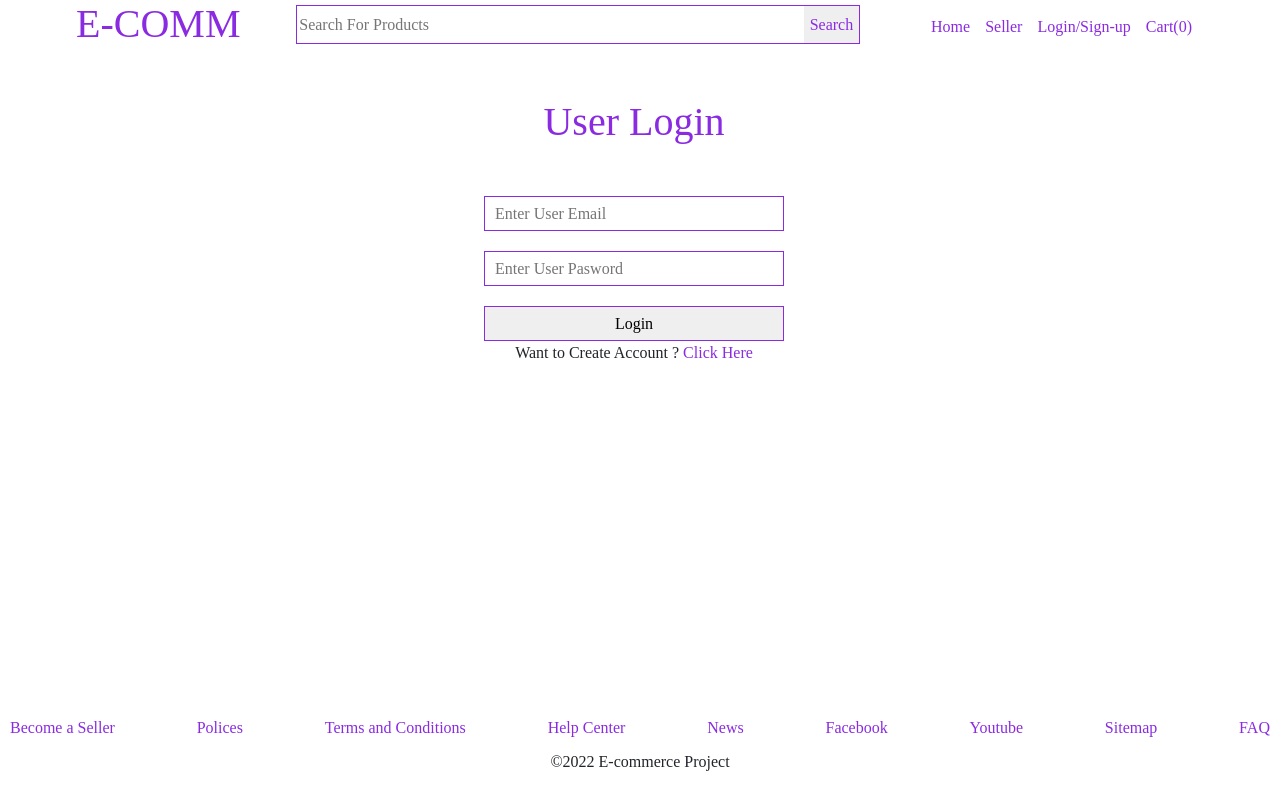
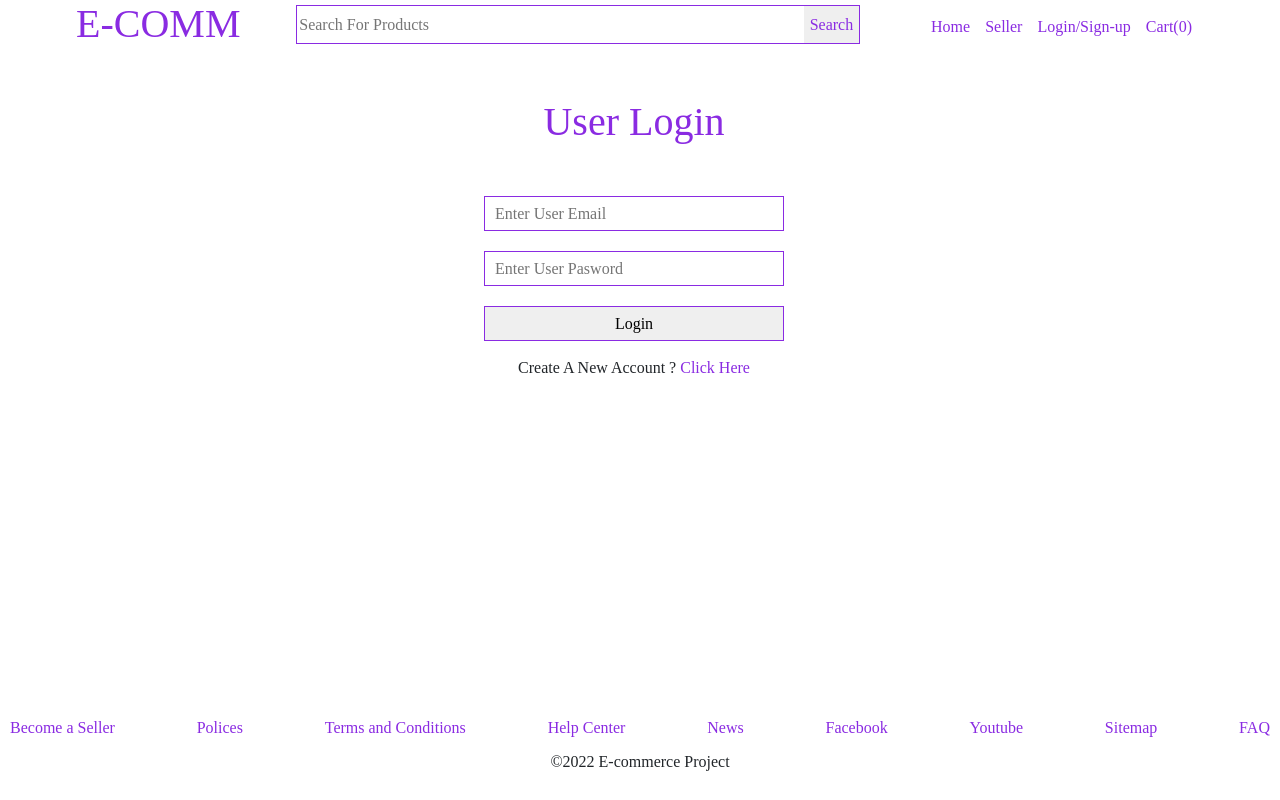
Before and after one commit to Rakib-Hossain22/Angular-Ecommerce-Project, an Angular app: page /user-auth in a window 1280 px wide. Built offline with nearby package versions, Linux system fonts and the light colour scheme.

Commit message:
User Login Form

```diff
--- a/src/app/user-auth/user-auth.component.html
+++ b/src/app/user-auth/user-auth.component.html
@@ -53,7 +53,7 @@
             ngModel
         />
         <button class="form-button">Login</button>
-        <p>Want to Create Account ? <a (click)="openSignUp()">Click Here</a></p>
+        <p>Create A New Account ? <a (click)="openSignUp()">Click Here</a></p>
         </form>
     </div>
     </div>
--- a/src/app/user-auth/user-auth.component.scss
+++ b/src/app/user-auth/user-auth.component.scss
@@ -8,3 +8,7 @@
 .common-form a{
     color: blueviolet;
 }
+
+form p {
+    margin-top: 15px;
+}
```
